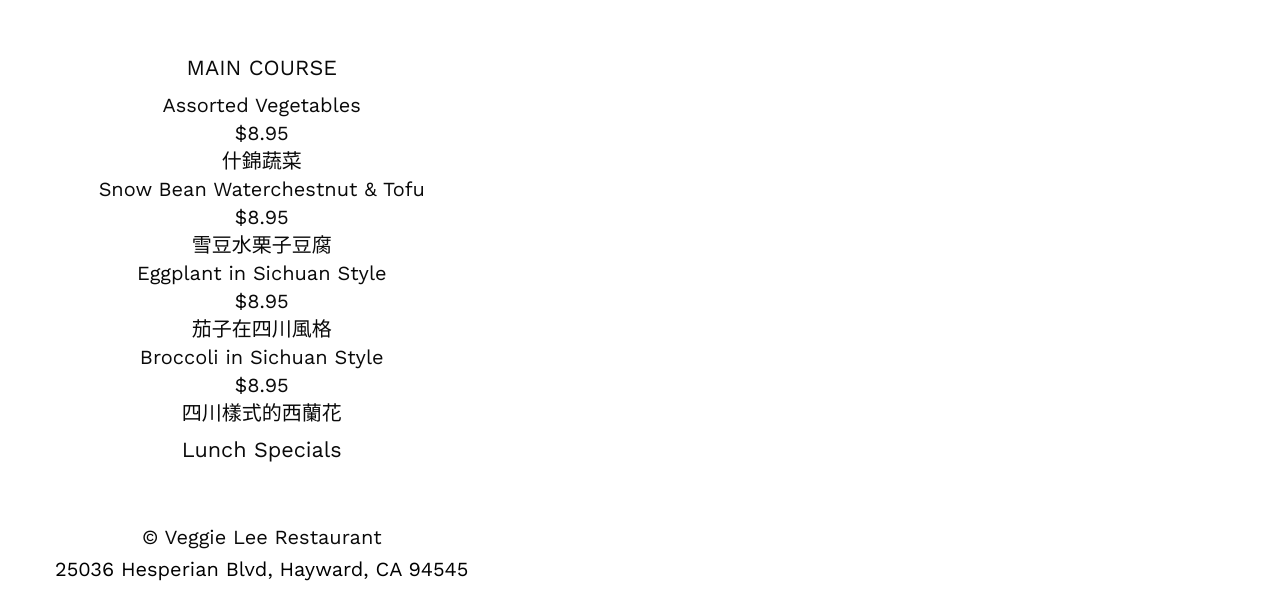
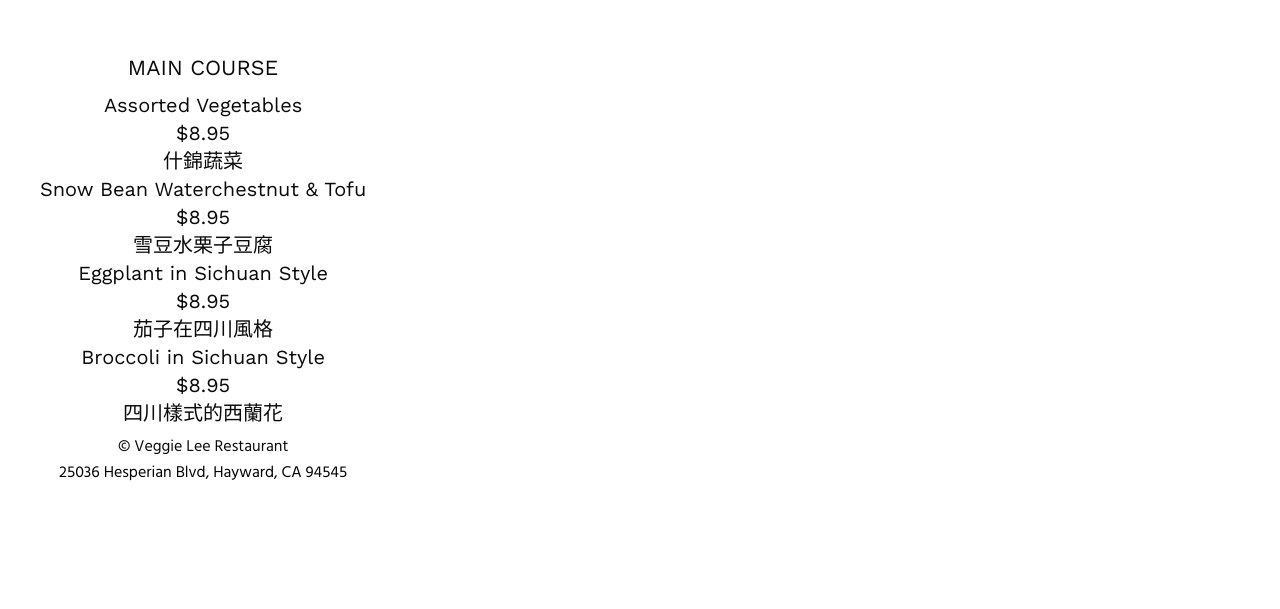
Before and after one commit to Jasonfchu/redesign, a plain HTML site: page menu.html in a window 1280 px wide. Shown: the part 366-975 px from the top of the page. After the commit the page ends 868 px from the top, so only its background shows below. Drawn offline with nearby package versions, Linux system fonts and the light colour scheme.

Commit message:
menu change

```diff
--- a/menu.html
+++ b/menu.html
@@ -89,9 +89,6 @@
         		</div>
         	</div>
         </div>
-
-        <div class="one"><div class="standard_wrapper"><div class="page_content_wrapper"><div class="inner"><div style="text-align:center;"><h2 class="ppb_menu_title">Lunch Specials</h2><br class="clear"><br><div class="one_half ">
-                  <div class="menu_content_classic"><h5 class="menu_post">
         <!-- start footer section here -->
         <footer class="footer grid-x grid-padding-x grid-margin-x">
           <p class="cell">
```
